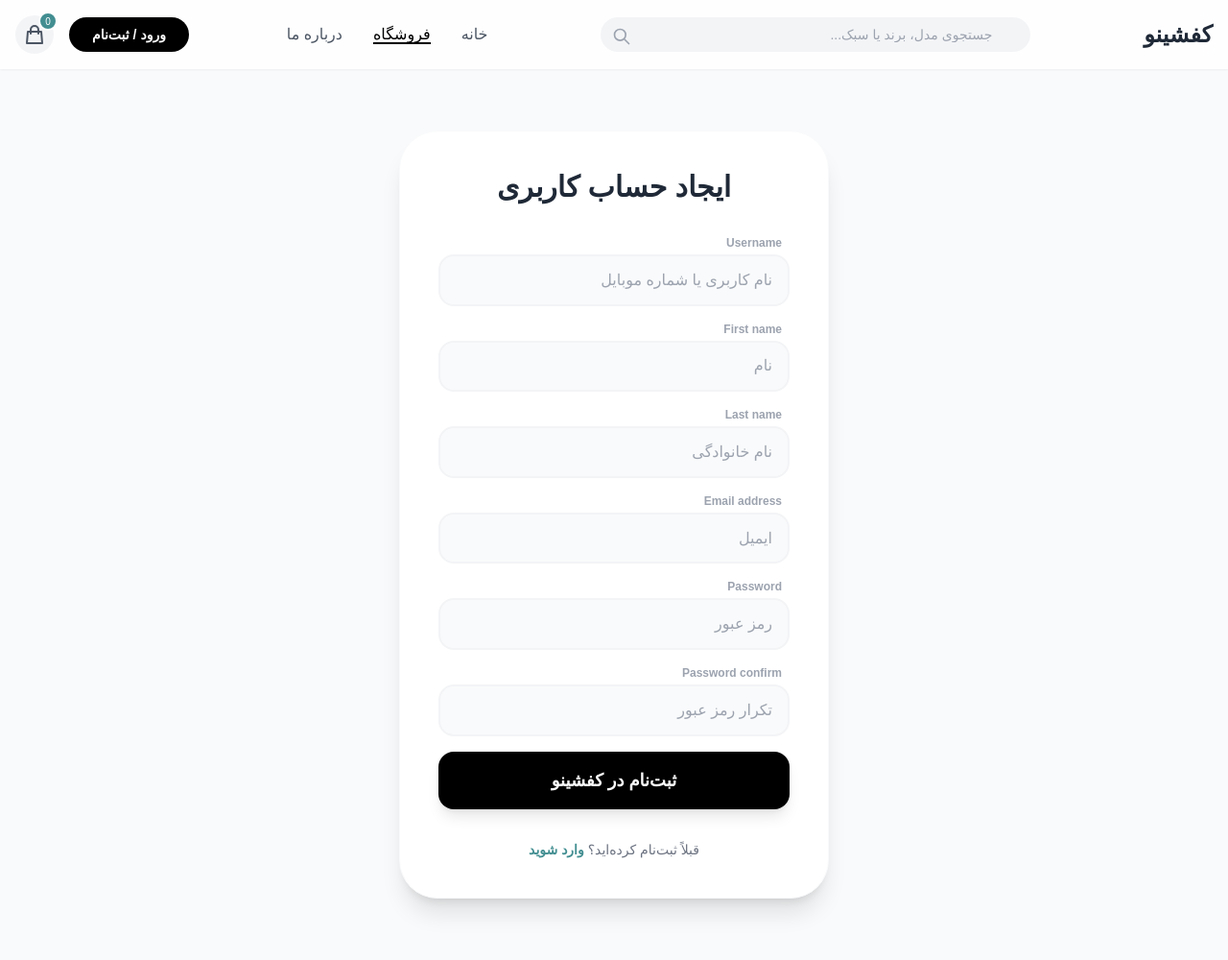
After one commit to Arash1413/kafshino, a Django app: page /account/register/ in a window 1280 px wide. The commit adds this page. Shown: the whole page at 96% size. Run offline with Django 5.2, Linux system fonts and the light colour scheme; some libraries are stand-ins or nearby versions; some web fonts are replaced.

```diff
--- /dev/null
+++ b/account/templates/account/register.html
@@ -0,0 +1,46 @@
+{% extends "shop/base.html" %}
+
+{% block title %}ثبت‌نام در کفشینو{% endblock %}
+
+{% block content %}
+<div class="container mx-auto px-4 py-16 flex justify-center">
+    <div class="w-full max-w-md bg-white rounded-[2.5rem] shadow-xl p-10 border border-gray-50">
+        <h2 class="text-3xl font-black text-center mb-8 text-gray-800">ایجاد حساب کاربری</h2>
+
+        <form method="post" class="space-y-4">
+            {% csrf_token %}
+            {% for field in form %}
+            <div>
+                <label class="block text-xs font-bold text-gray-400 mb-1 mr-2">{{ field.label }}</label>
+                {{ field }}
+                {% if field.errors %}
+                <p class="text-red-500 text-[10px] mt-1 mr-2">{{ field.errors.0 }}</p>
+                {% endif %}
+            </div>
+            {% endfor %}
+
+            <button type="submit" class="w-full bg-black text-white py-4 rounded-2xl font-black text-lg hover:bg-[#428e91] transition shadow-lg mt-4">
+                ثبت‌نام در کفشینو
+            </button>
+        </form>
+
+        <div class="mt-8 text-center text-sm text-gray-500">
+            قبلاً ثبت‌نام کرده‌اید؟ <a href="{% url 'account:login' %}" class="text-[#428e91] font-bold">وارد شوید</a>
+        </div>
+    </div>
+</div>
+
+<style>
+    input {
+        width: 100%;
+        padding: 0.8rem 1rem;
+        background: #f9fafb;
+        border: 2px solid #f3f4f6;
+        border-radius: 1rem;
+        outline: none;
+        transition: all 0.3s;
+        text-align: right;
+    }
+    input:focus { border-color: #428e91; background: white; }
+</style>
+{% endblock %}
--- a/cart/cart.py
+++ b/cart/cart.py
@@ -1,6 +1,7 @@
 from decimal import Decimal
 from django.conf import settings
 from shop.models import Product
+from django.contrib import messages  # این درست است
 
 class Cart:
     def __init__(self, request):
--- a/cart/views.py
+++ b/cart/views.py
@@ -2,6 +2,7 @@ from django.shortcuts import render, redirect, get_object_or_404
 from django.views.decorators.http import require_POST
 from shop.models import Product
 from .cart import Cart
+from django.contrib import messages  # این درست است
 
 @require_POST
 def cart_add(request, product_id):
@@ -9,6 +10,7 @@ def cart_add(request, product_id):
     product = get_object_or_404(Product, id=product_id)
     size = request.POST.get('size') # دریافت سایز از فرم
     cart.add(product=product, size=size)
+    messages.success(request, f'محصول {product.name} به سبد خرید اضافه شد.') # اضافه کنید
     return redirect('cart:cart_detail')
 
 def cart_remove(request, product_id, size):
--- a/orders/urls.py
+++ b/orders/urls.py
@@ -6,4 +6,5 @@ app_name = 'orders'
 
 urlpatterns = [
     path('create/', views.order_create, name='order_create'),
+    path('my-orders/', views.user_orders, name='user_orders'),
 ]
--- a/orders/views.py
+++ b/orders/views.py
@@ -2,6 +2,7 @@ from django.shortcuts import render, redirect
 from .models import OrderItem
 from .forms import OrderCreateForm
 from cart.cart import Cart
+from django.contrib.auth.decorators import login_required
 
 def order_create(request):
     cart = Cart(request)
@@ -26,3 +27,8 @@ def order_create(request):
     else:
         form = OrderCreateForm()
     return render(request, 'orders/create.html', {'cart': cart, 'form': form})
+
+@login_required
+def user_orders(request):
+    orders = request.user.orders.all() # دریافت تمام سفارشات این کاربر
+    return render(request, 'orders/user_orders.html', {'orders': orders})
--- a/shop/templates/shop/base.html
+++ b/shop/templates/shop/base.html
@@ -12,6 +12,31 @@
     </style>
 </head>
 <body class="bg-gray-50">
+    {% if messages %}
+    <div class="fixed top-24 left-1/2 -translate-x-1/2 z-[100] w-full max-w-md px-4 pointer-events-none">
+        {% for message in messages %}
+            <div class="mb-4 p-4 rounded-2xl shadow-2xl flex items-center gap-3 animate-bounce bg-white border-b-4
+                {% if message.tags == 'success' %} border-green-500 text-green-700 {% else %} border-red-500 text-red-700 {% endif %} pointer-events-auto">
+                <div class="w-8 h-8 rounded-full flex items-center justify-center
+                    {% if message.tags == 'success' %} bg-green-100 {% else %} bg-red-100 {% endif %}">
+                    {% if message.tags == 'success' %} ✓ {% else %} ! {% endif %}
+                </div>
+                <p class="font-bold text-sm">{{ message }}</p>
+            </div>
+        {% endfor %}
+    </div>
+    <script>
+        // حذف خودکار پیام‌ها بعد از ۵ ثانیه
+        setTimeout(() => {
+            const alerts = document.querySelectorAll('.animate-bounce');
+            alerts.forEach(el => {
+                el.style.opacity = '0';
+                el.style.transition = '0.5s';
+                setTimeout(() => el.remove(), 500);
+            });
+        }, 5000);
+    </script>
+{% endif %}
 
     <!-- هدر ثابت سایت -->
     <header class="bg-white/80 backdrop-blur-md sticky top-0 z-50 p-4 shadow-sm">
@@ -41,6 +66,7 @@
     {% if request.user.is_authenticated %}
         <div class="flex items-center gap-2 bg-gray-50 p-2 rounded-2xl">
             <span class="text-sm font-bold text-gray-700">{{ request.user.first_name }} خوش آمدی</span>
+            <a href="{% url 'orders:user_orders' %}" class="text-xs text-[#428e91] font-bold">سفارشات من</a>
             <a href="{% url 'account:logout' %}" class="text-red-400 hover:text-red-600">
                 <svg xmlns="http://www.w3.org/2000/svg" class="h-5 w-5" fill="none" viewBox="0 0 24 24" stroke="currentColor">
                     <path stroke-linecap="round" stroke-linejoin="round" stroke-width="2" d="M17 16l4-4m0 0l-4-4m4 4H7m6 4v1a3 3 0 01-3 3H6a3 3 0 01-3-3V7a3 3 0 013-3h4a3 3 0 013 3v1" />
```
Also changed, not shown: account/templates/account/register_done.html (added, +30 -0 lines), orders/templates/orders/user_orders.html (added, +47 -0 lines), db.sqlite3.
